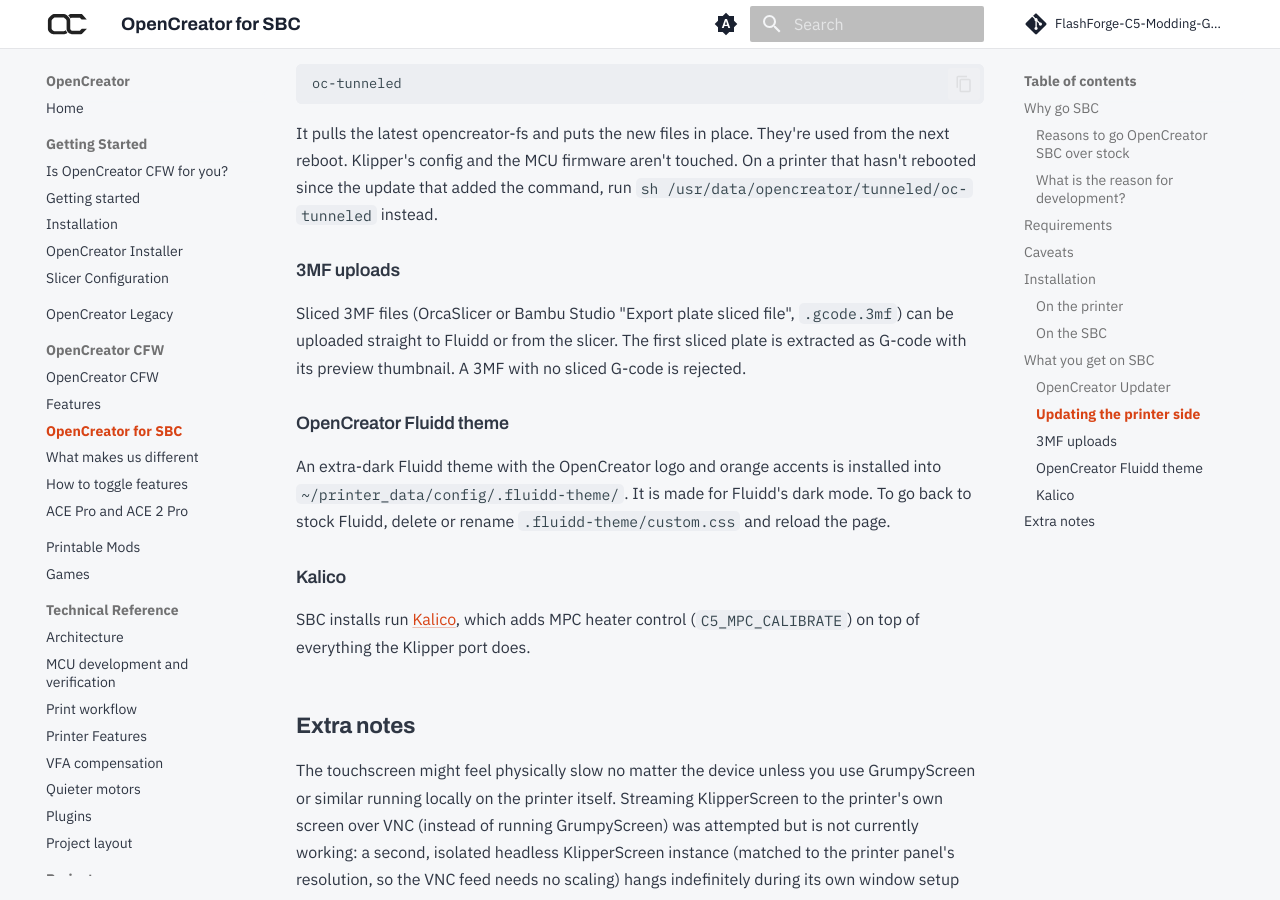
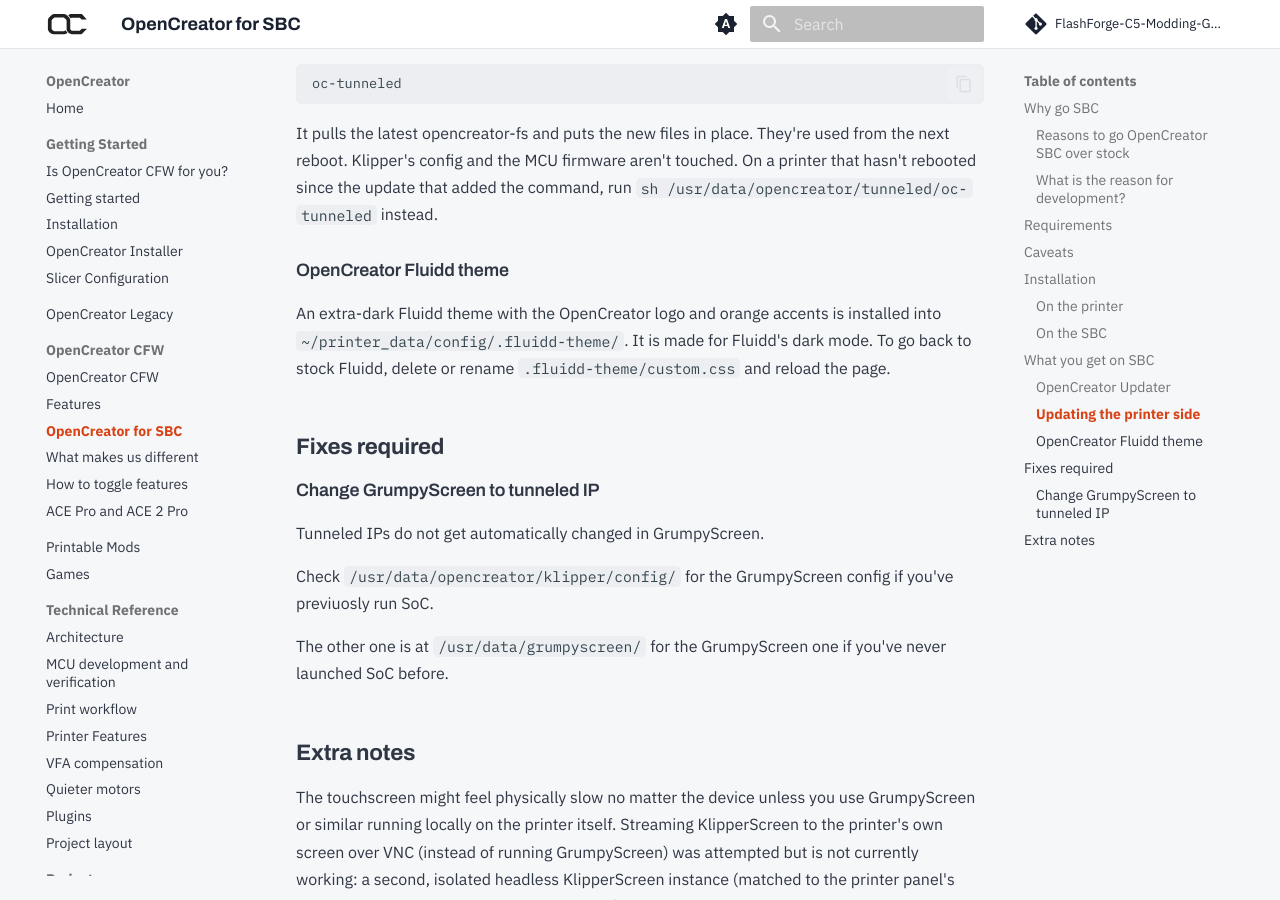
Before and after one commit to FlashForge-C5-Modding-Group/OpenCreator, an MkDocs documentation site: the page built from docs/rpi-klipper.md, in a window 1280 px wide and 900 px high, scrolled down 4110 px. Built offline with MkDocs 1.6.1 and Material for MkDocs 9.7.7, drawn with Linux system fonts in a browser that asks for light colours; comment, search, counter and statistics services are not loaded.

Commit message:
add SBC notes for IP

```diff
--- a/docs/rpi-klipper.md
+++ b/docs/rpi-klipper.md
@@ -192,22 +192,20 @@ next reboot. Klipper's config and the MCU firmware aren't touched. On a printer
 rebooted since the update that added the command, run
 `sh /usr/data/opencreator/tunneled/oc-tunneled` instead.
 
-### 3MF uploads
-
-Sliced 3MF files (OrcaSlicer or Bambu Studio "Export plate sliced file", `.gcode.3mf`) can be
-uploaded straight to Fluidd or from the slicer. The first sliced plate is extracted as G-code with
-its preview thumbnail. A 3MF with no sliced G-code is rejected.
-
 ### OpenCreator Fluidd theme
 
 An extra-dark Fluidd theme with the OpenCreator logo and orange accents is installed into
 `~/printer_data/config/.fluidd-theme/`. It is made for Fluidd's dark mode. To go back to stock
 Fluidd, delete or rename `.fluidd-theme/custom.css` and reload the page.
 
-### Kalico
+## Fixes required
 
-SBC installs run [Kalico](https://github.com/FlashForge-C5-Modding-Group/kalico), which adds MPC
-heater control (`C5_MPC_CALIBRATE`) on top of everything the Klipper port does.
+### Change GrumpyScreen to tunneled IP
+Tunneled IPs do not get automatically changed in GrumpyScreen.
+
+Check `/usr/data/opencreator/klipper/config/` for the GrumpyScreen config if you've previuosly run SoC.
+
+The other one is at `/usr/data/grumpyscreen/` for the GrumpyScreen one if you've never launched SoC before.
 
 ## Extra notes
 
```
